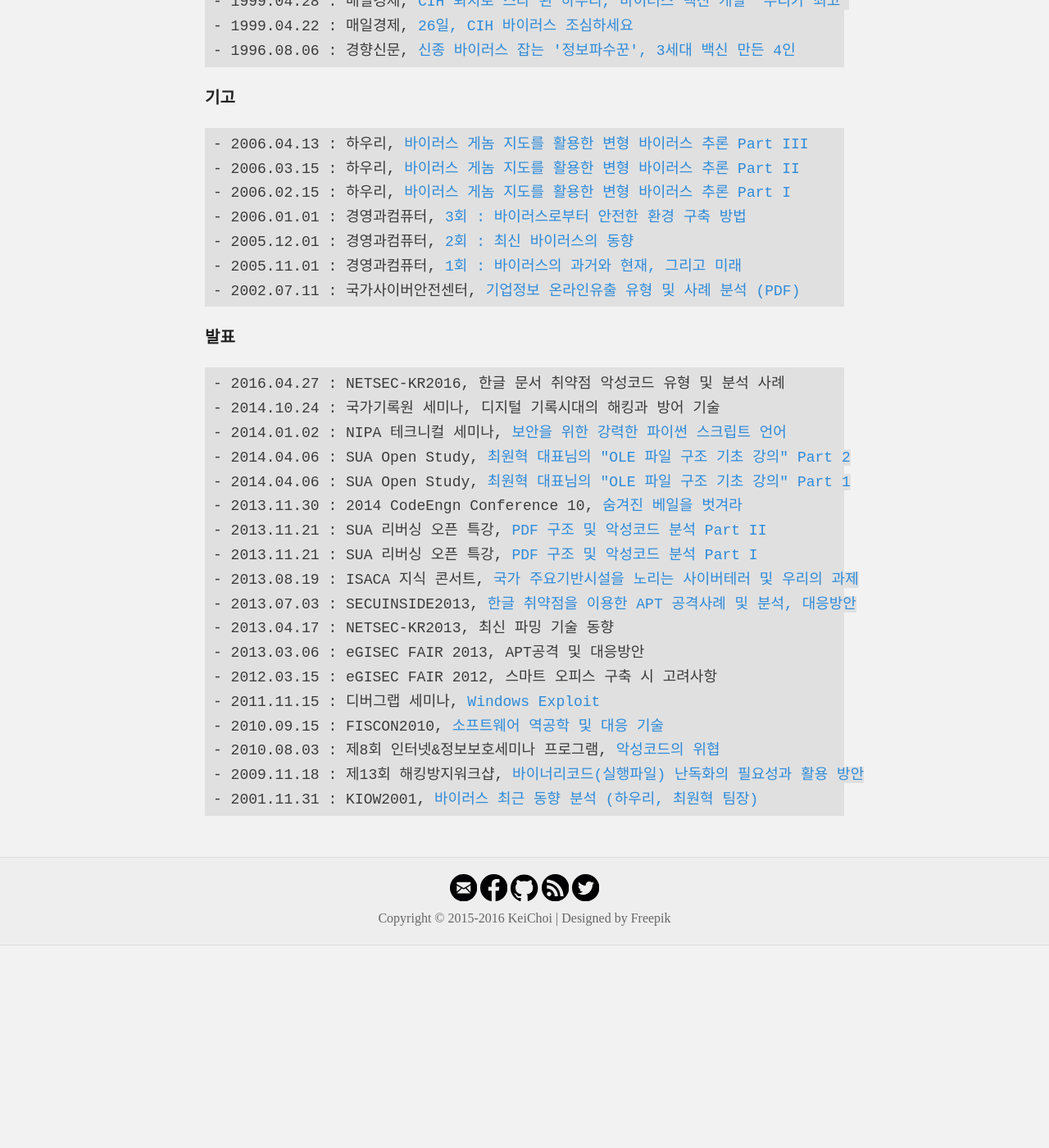
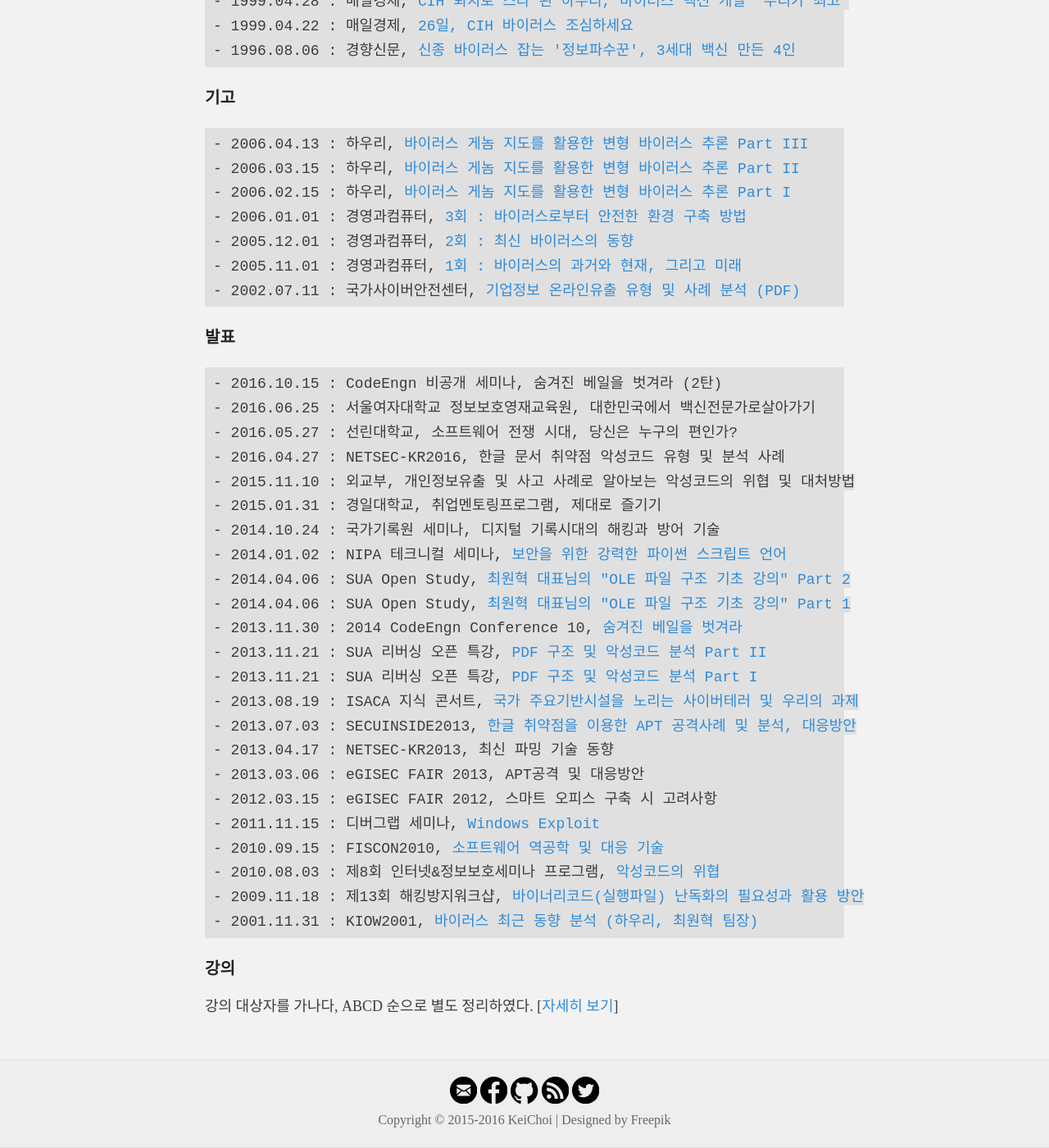
Before and after one commit to hanul93/hanul93.github.com, a Jekyll site: the page built from about.md, in a window 1280 px wide and 1400 px high, scrolled down 2029 px. Shown: the whole window at 82% size. Built offline with Jekyll 4.4.1, drawn with Linux system fonts in a browser that asks for light colours; nearby versions of some CDN libraries; before the commit the page ends 3182 px from its top, so only the background shows below that.

Commit message:
강의 추가

```diff
--- a/about.md
+++ b/about.md
@@ -87,7 +87,12 @@
 
 ### 발표
 
-<div class="highlighter-rouge"><pre class="highlight"><code>- 2016.04.27 : NETSEC-KR2016, 한글 문서 취약점 악성코드 유형 및 분석 사례
+<div class="highlighter-rouge"><pre class="highlight"><code>- 2016.10.15 : CodeEngn 비공개 세미나, 숨겨진 베일을 벗겨라 (2탄)
+- 2016.06.25 : 서울여자대학교 정보보호영재교육원, 대한민국에서 백신전문가로살아가기
+- 2016.05.27 : 선린대학교, 소프트웨어 전쟁 시대, 당신은 누구의 편인가?
+- 2016.04.27 : NETSEC-KR2016, 한글 문서 취약점 악성코드 유형 및 분석 사례
+- 2015.11.10 : 외교부, 개인정보유출 및 사고 사례로 알아보는 악성코드의 위협 및 대처방법
+- 2015.01.31 : 경일대학교, 취업멘토링프로그램, 제대로 즐기기
 - 2014.10.24 : 국가기록원 세미나, 디지털 기록시대의 해킹과 방어 기술
 - 2014.01.02 : NIPA 테크니컬 세미나, <a href="https://www.youtube.com/watch?v=galZ5TIQANc">보안을 위한 강력한 파이썬 스크립트 언어</a>
 - 2014.04.06 : SUA Open Study, <a href="https://www.youtube.com/watch?v=6u4LG7NTthM">최원혁 대표님의 "OLE 파일 구조 기초 강의" Part 2</a>
@@ -107,3 +112,7 @@
 - 2001.11.31 : KIOW2001, <a href="http://www.netmanias.com/ko/post/elearning/1720">바이러스 최근 동향 분석 (하우리, 최원혁 팀장)</a>
 </code></pre>
 </div>
+
+### 강의
+
+강의 대상자를 가나다, ABCD 순으로 별도 정리하였다. [<a href="/lecture/">자세히 보기</a>]
```
Also changed, not shown: lecture.md (added, +89 -0 lines).
